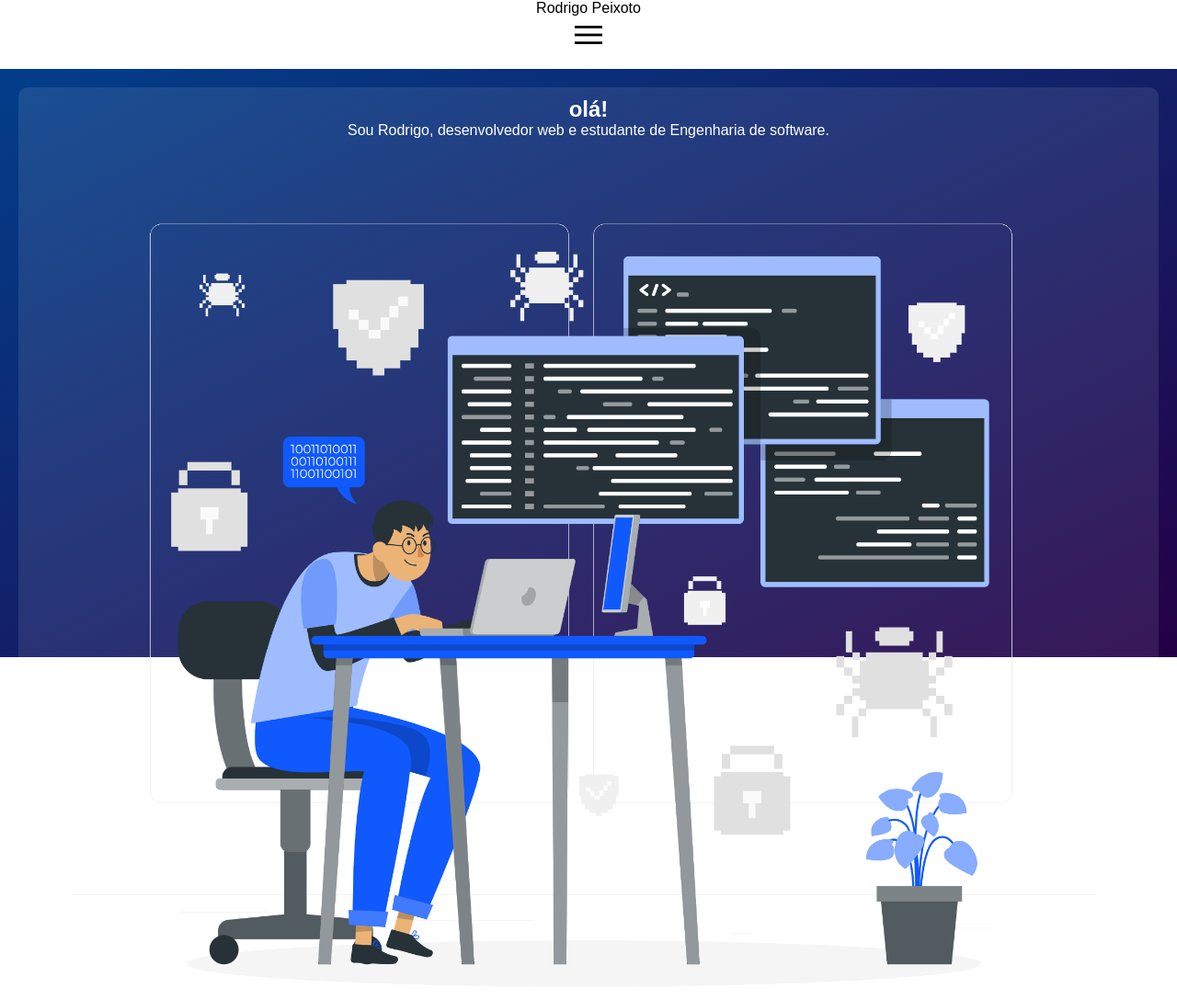
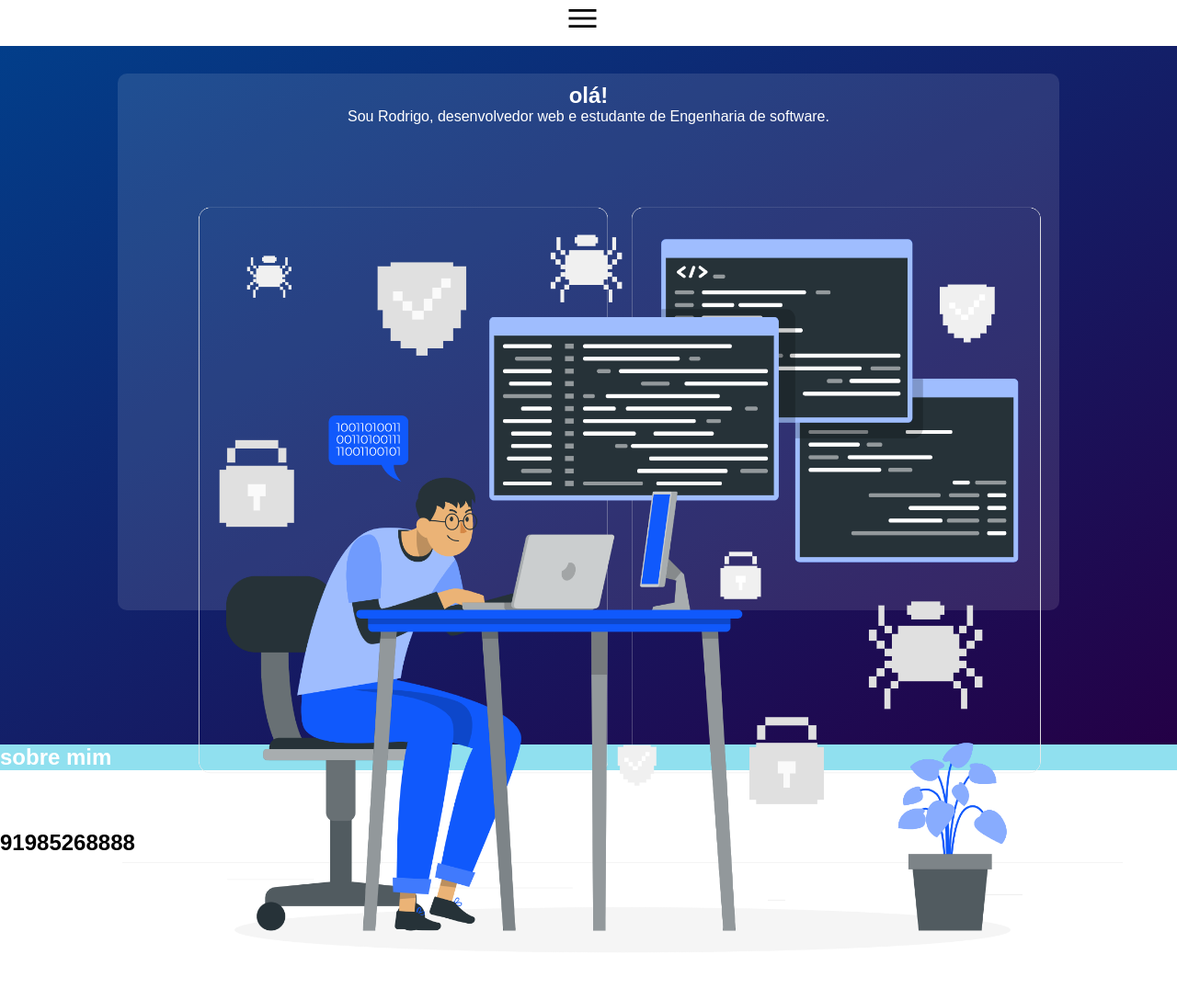
Before and after one commit to Rodrigot800/My_Portfolio, a plain HTML site: page index.html in a window 1280 px wide. Shown: the whole page at 92% size. Drawn offline with nearby package versions, Linux system fonts and the light colour scheme.

Commit message:
corrigindo erro de rolagem horizontal

```diff
--- a/estilos/style.css
+++ b/estilos/style.css
@@ -12,14 +12,11 @@
     --cor4:#00b4d8;
     --cor5:#90e0ef;
 }
-body,html {
-    height: 100em;
-}
 header{
     position: fixed;
     top: 0;
     background-color:white;
-    width: 100vw;
+    width: 99%;
     text-align: center;
     z-index: 1;
 }
@@ -52,25 +49,37 @@ menu{
 }
 main{
     display: block;
-    height: 80vh;
-    width: 100vw;
-    margin: auto;
+    width: 100%;
+    color: white;
+    margin-top: 50px;
+}
+#teste{
+    background-color: lightblue;
+}
+#p1{
     background-image: linear-gradient(to top left, var(--cor-1),50%, var(--cor2));
     color: white;
-    padding: 20px;
-    text-align: center;
-    margin-top: 75px;
+    height: 95vh;
+    padding-top: 30px;
+
 }
 #apresentação1{
-    background-color: rgba(255, 255, 255, 0.091);
+    margin: auto;
+    background-color: #ffffff1c;
     text-align: center;
     padding: 10px;
     border-radius: 10px;
+    width: 80%;
+    height: 80%;
+}
+#apresentação2{
+    display: block;
+    background-color: #90e0ef;
 }
 #imagem1{
     display: block;
     margin: auto;
-    width: 87vw;
+    width: 85vw;
     height: auto;
     transition: transform 4s ;
     transform: translate(-5px,-30px);
--- a/index.html
+++ b/index.html
@@ -11,7 +11,6 @@
 <body onload="carregar()">
     <header>
         <nav >
-            <p>Rodrigo Peixoto</p>
             <i id="menu" class="material-symbols-outlined"  onclick="funcMenu()">menu</i>
             <menu  id="itens">
                 <ul>
@@ -24,6 +23,7 @@
         </nav>
     </header>
     <main>
+        <article id="p1">
             <div id="apresentação1">
                 <h2>olá!</h2>
                 Sou Rodrigo, desenvolvedor web e estudante de Engenharia de software.
@@ -31,12 +31,28 @@
                     <img id="imagem1" src="imagem/programador.png" alt="imagem de programador">
                 </div>
             </div>
-        <section>
+        </article>
 
-        </section>
+        <article>
+            <div id="apresentação2">
+                <h2>sobre mim</h2>
+            </div>
+        </article>
+        <article class="teste">
+            <div>
+                <h1>conhecimentos</h1>
+            </div>
+        </article>
+        <articleb class="teste">
+            <div>
+                <h1>projetos</h1>
+            </div>
+        </article>
     </main>
     <footer>
-
+        <div>
+            <h2>91985268888</h2>
+        </div>
     </footer>
     <script src="script/script.js">
     </script>
```
Lines whose indentation alone changed are shown as unchanged.
